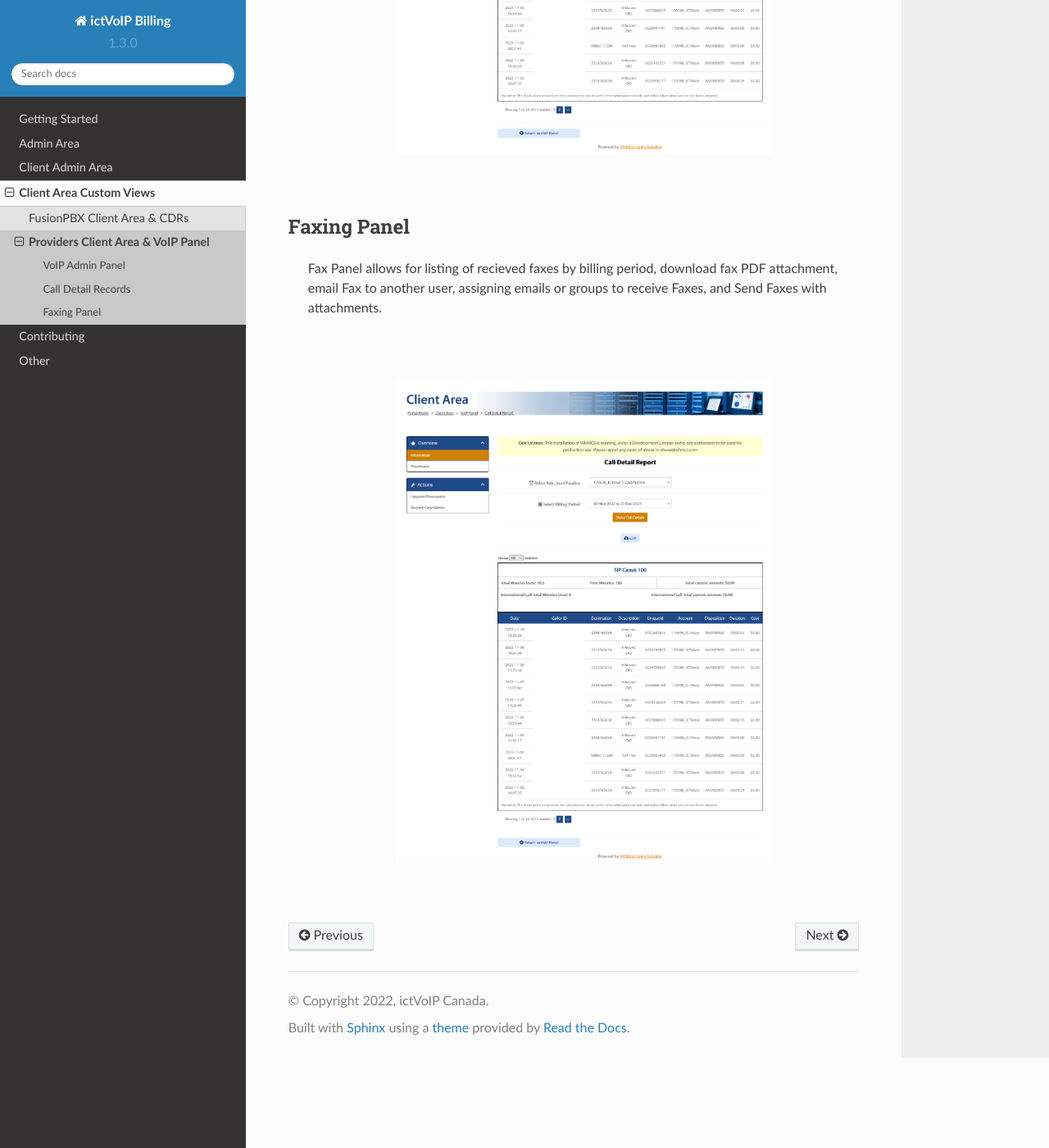
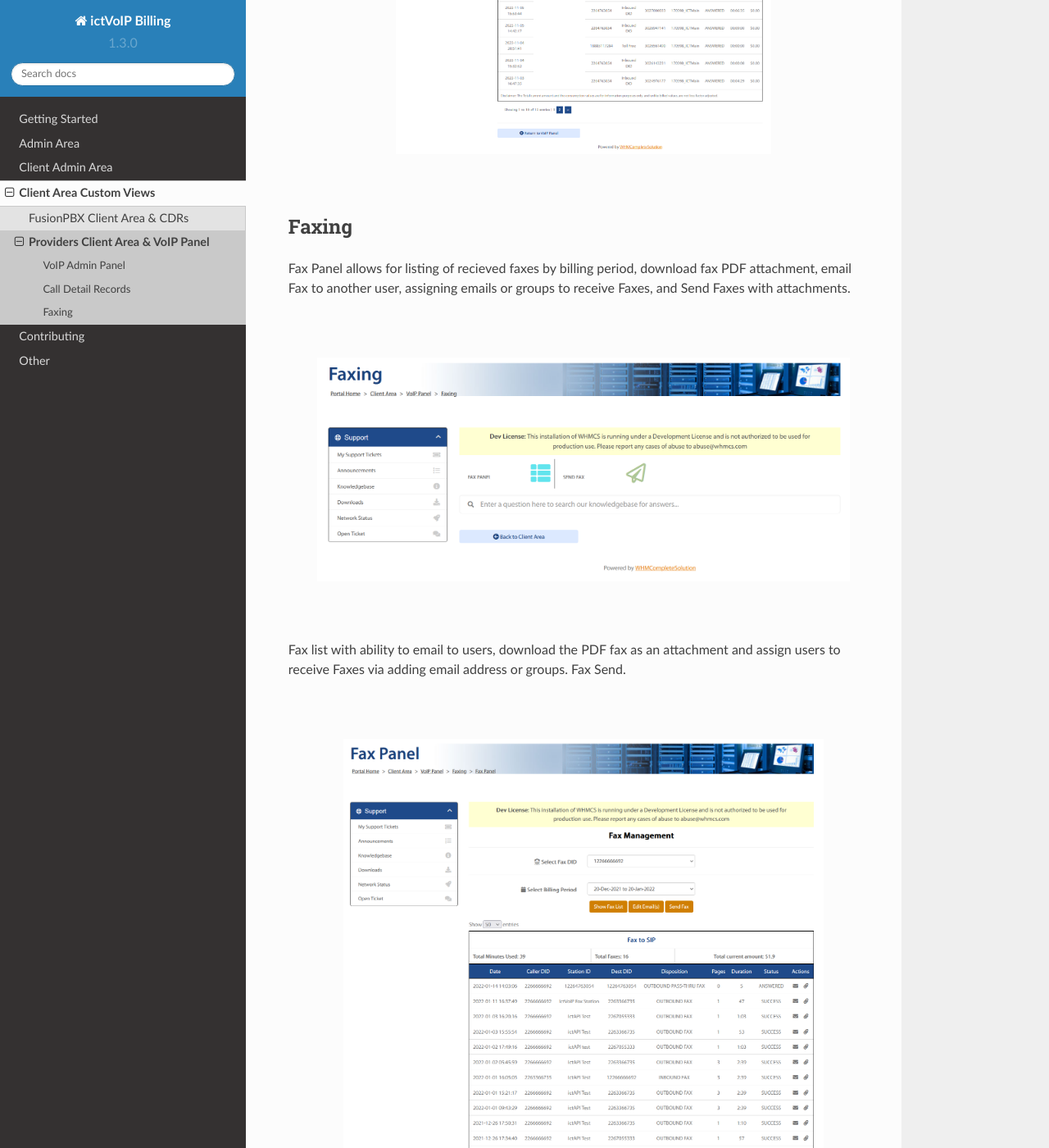
Before and after one commit to ictvoip/ictvoip-docs, a Sphinx documentation site: the page built from docs/source/clientarea/clientareaproviders.rst, in a window 1280 px wide and 1400 px high, scrolled down 2085 px. Shown: the whole window at 82% size. Built offline with Sphinx 7.4.7 and the Read the Docs theme 2.0.0, drawn with Linux system fonts in a browser that asks for light colours; pages that are not in the unit, such as notebooks, are missing from menus.

Commit message:
Update clientareaproviders.rst

```diff
--- a/docs/source/clientarea/clientareaproviders.rst
+++ b/docs/source/clientarea/clientareaproviders.rst
@@ -42,15 +42,27 @@ CDRs can be viewed by billing period. A CSV export can be downloaded for the sel
 
 |
 
-Faxing Panel
+Faxing
 *********************
 
- Fax Panel allows for listing of recieved faxes by billing period, download fax PDF attachment, email Fax to another user, assigning emails or groups to receive Faxes, and Send Faxes with attachments.
+Fax Panel allows for listing of recieved faxes by billing period, download fax PDF attachment, email Fax to another user, assigning emails or groups to receive Faxes, and Send Faxes with attachments.
+
 |
 
- .. image:: ../_static/images/clientarea/client_cdrs.png
+ .. image:: ../_static/images/clientarea/FaxPanel.png
         :scale: 40%
         :align: center
         :alt: Client CDRs
 
 |
+
+Fax list with ability to email to users, download the PDF fax as an attachment and assign users to receive Faxes via adding email address or groups. Fax Send.
+
+|
+
+ .. image:: ../_static/images/clientarea/faxlist.png
+        :scale: 40%
+        :align: center
+        :alt: Client CDRs
+
+|
```
